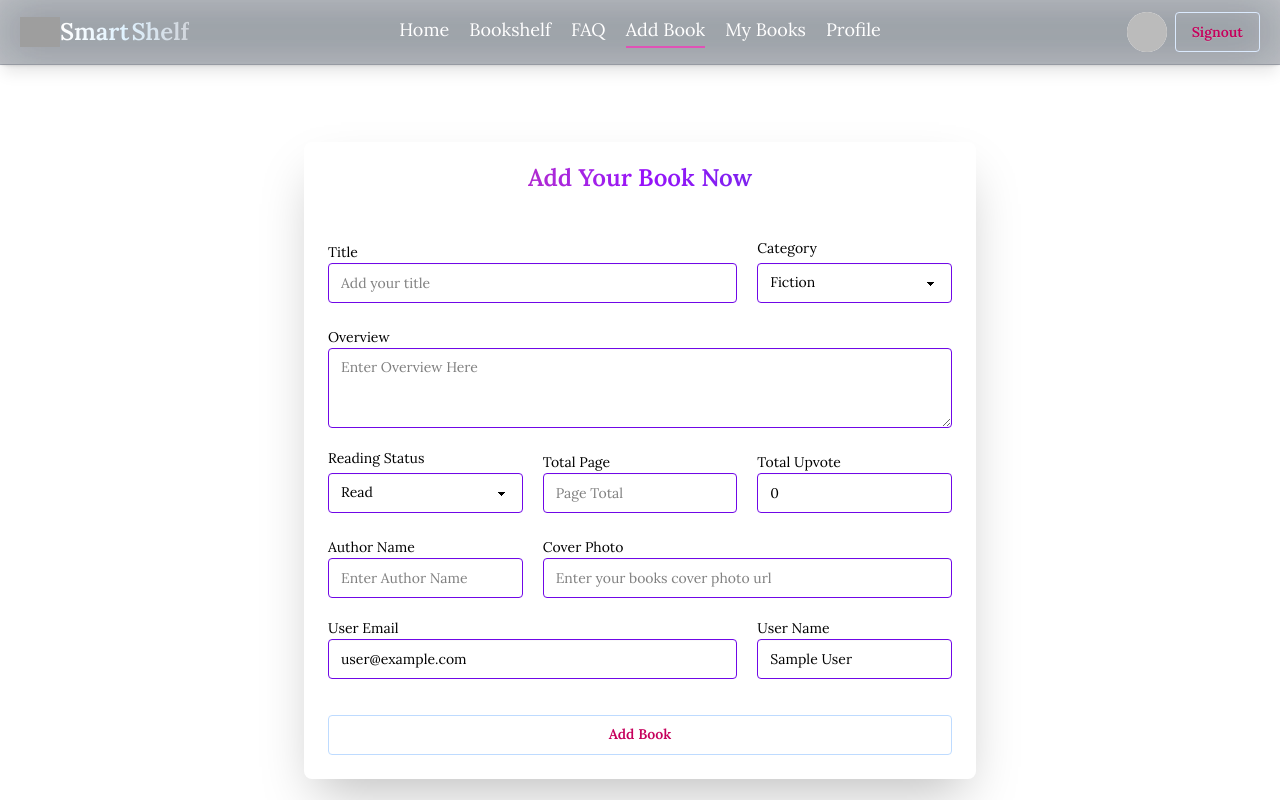
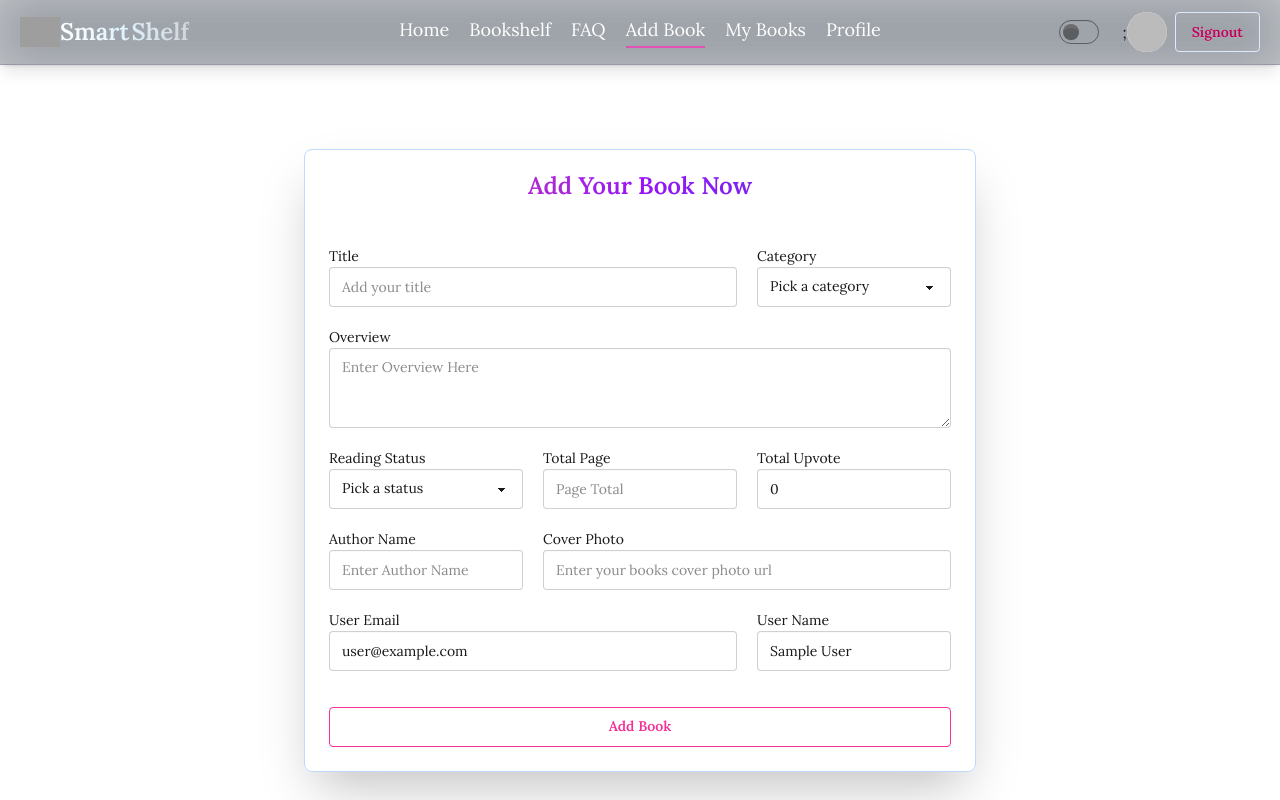
Before and after one commit to arafat-mr/smart-shelf-1, a React (Vite) app: page /addBook in a window 1280 px wide. Shown: the top 800 px of the page. Built offline with nearby package versions, Linux system fonts and the light colour scheme; no server answers; sample sign-in values are in the browser's storage; grey boxes are pictures that could not be loaded.

Commit message:
implemented light dark theme

```diff
--- a/src/Components/AddBook/AddBook.jsx
+++ b/src/Components/AddBook/AddBook.jsx
@@ -1,6 +1,5 @@
 import React, { useContext } from "react";
 import { AuthContext } from "../../Context/AuthProvider";
-import DatePicker from "react-date-picker";
 import axios from "axios";
 import Swal from "sweetalert2";
 
@@ -13,11 +12,8 @@ const AddBook = () => {
     const formData = new FormData(form);
     const finalForm = Object.fromEntries(formData.entries());
 
-
-    // send data
-
     axios
-      .post("https://virtual-bookshelf-server-ruddy.vercel.app/books",finalForm)
+      .post("https://virtual-bookshelf-server-ruddy.vercel.app/books", finalForm)
       .then((res) => {
         if (res.data.insertedId) {
           Swal.fire({
@@ -27,153 +23,156 @@ const AddBook = () => {
             showConfirmButton: true,
             timer: 1500,
           });
-           form.reset()
+          form.reset();
         }
       })
       .catch(() => {
-
         alert("error");
       });
+  };
 
-  };
   return (
-    <div className="hero  min-h-screen w-full mt-15 md:-mt-15 lg:mt-15 bg-transparent ">
-      <div className="hero-content flex-col lg:flex-row-reverse   ">
-        <div className="card  w-full  max-w-sm md:max-w-2xl shrink-0 shadow-2xl bg-trasnparent text-white ">
-          <h3 className="text-2xl text-center font-semibold p-5 bg-gradient-to-r from-pink-600 via-purple-600 to-indigo-700 bg-clip-text text-transparent ">
+    <div className="hero min-h-screen w-full mt-15 md:-mt-15 lg:mt-15 bg-transparent">
+      <div className="hero-content flex-col lg:flex-row-reverse">
+        <div className="card w-full max-w-sm md:max-w-2xl shrink-0 shadow-2xl bg-transparent text-base-content border border-blue-200">
+          <h3 className="text-2xl text-center font-semibold p-5 bg-gradient-to-r from-pink-600 via-purple-600 to-indigo-700 bg-clip-text text-transparent">
             Add Your Book Now
           </h3>
           <form
             onSubmit={handleForm}
-            className="card-body grid grid-cols-1 md:grid-cols-3 items-center gap-5 "
+            className="card-body grid grid-cols-1 md:grid-cols-3 items-center gap-5"
           >
-            {/* title  */}
-            <div className="w-full md:col-span-2 ">
-              <label className="label text-black ">Title</label>
+            {/* Title */}
+            <div className="w-full md:col-span-2">
+              <label className="label text-base-content">Title</label>
               <input
                 type="text"
-                className="input bg-transparent text-black w-full border-violet-700"
+                className="input input-bordered w-full"
                 placeholder="Add your title"
                 name="book_title"
                 required
               />
             </div>
-            {/* category  */}
+
+            {/* Category */}
             <div className="w-full md:col-span-1">
-              <label className="label text-black ">Category</label>
-              <fieldset className="fieldset">
+              <label className="label text-base-content">Category</label>
               <select
-                  className="select bg-transparent text-black w-full border-violet-700"
+                className="select select-bordered w-full"
                 name="book_category"
                 required
+                defaultValue=""
               >
-                  <option disabled={true}>Pick a category</option>
+                <option value="" disabled>
+                  Pick a category
+                </option>
                 <option>Fiction</option>
                 <option>Non-Fiction</option>
                 <option>Fantasy</option>
               </select>
-              </fieldset>
             </div>
 
-            {/* over view  */}
+            {/* Overview */}
             <div className="md:col-span-3">
-              <label className="label text-black ">Overview</label>
+              <label className="label text-base-content">Overview</label>
               <textarea
-                type="text"
                 placeholder="Enter Overview Here"
-                className="textarea bg-transparent text-black w-full border-violet-700 "
+                className="textarea textarea-bordered w-full"
                 name="book_overview"
                 required
               ></textarea>
             </div>
-            {/* reading status  */}
+
+            {/* Reading Status */}
             <div className="w-full md:col-span-1">
-              <label className="label text-black ">Reading Status</label>
-              <fieldset className="fieldset">
+              <label className="label text-base-content">Reading Status</label>
               <select
-                  className="select bg-transparent text-black w-full border-violet-700"
+                className="select select-bordered w-full"
                 name="reading_status"
                 required
+                defaultValue=""
               >
-                  <option disabled={true}>Pick a status</option>
+                <option value="" disabled>
+                  Pick a status
+                </option>
                 <option>Read</option>
-                  <option>Reading </option>
+                <option>Reading</option>
                 <option>Want-to-read</option>
               </select>
-              </fieldset>
             </div>
-            {/* total page  */}
+
+            {/* Total Page */}
             <div className="md:col-span-1">
-              <label className="label text-black">Total Page</label>
+              <label className="label text-base-content">Total Page</label>
               <input
                 type="number"
-                className="input bg-transparent text-black w-full border-violet-700"
+                className="input input-bordered w-full"
                 placeholder="Page Total"
                 name="total_page"
                 required
               />
             </div>
-            {/* upvote  */}
+
+            {/* Upvote */}
             <div className="md:col-span-1">
-              <label className="label text-black">Total Upvote</label>
+              <label className="label text-base-content">Total Upvote</label>
               <input
                 type="number"
-                className="input bg-transparent text-black w-full border-violet-700"
-                placeholder='Upvote'
+                className="input input-bordered w-full"
+                placeholder="Upvote"
                 name="upvote"
                 required
                 defaultValue={upvote}
                 readOnly
               />
             </div>
-            {/* book_author  */}
+
+            {/* Author Name */}
             <div className="md:col-span-1">
-              <label className="label text-black">Author Name</label>
+              <label className="label text-base-content">Author Name</label>
               <input
                 type="text"
-                className="input bg-transparent text-black w-full border-violet-700"
+                className="input input-bordered w-full"
                 placeholder="Enter Author Name"
-                // defaultValue={user && user}
-                // readOnly
                 name="book_author"
                 required
               />
             </div>
-            {/* coverphoto */}
+
+            {/* Cover Photo */}
             <div className="md:col-span-2">
-              <label className="label text-black">Cover Photo</label>
+              <label className="label text-base-content">Cover Photo</label>
               <input
                 type="url"
-                className="input bg-transparent text-black w-full border-violet-700"
+                className="input input-bordered w-full"
                 placeholder="Enter your books cover photo url"
-                // defaultValue={user && user.displayName}
-                // readOnly
                 name="cover_photo"
                 required
               />
             </div>
 
-            {/* email  */}
+            {/* User Email */}
             <div className="md:col-span-2">
-              <label className="label text-black">User Email</label>
+              <label className="label text-base-content">User Email</label>
               <input
                 type="email"
-                className="input bg-transparent text-black w-full border-violet-700"
+                className="input input-bordered w-full"
                 placeholder="Email"
-                defaultValue={user && user.email}
+                defaultValue={user?.email}
                 readOnly
                 name="user_email"
                 required
               />
             </div>
-            {/* user name  */}
+
+            {/* User Name */}
             <div className="md:col-span-1">
-              <label className="label text-black">User Name</label>
+              <label className="label text-base-content">User Name</label>
               <input
                 type="text"
-                className="input bg-transparent text-black w-full border-violet-700"
+                className="input input-bordered w-full"
                 placeholder="Username"
-                defaultValue={user && user.displayName}
+                defaultValue={user?.displayName}
                 readOnly
                 name="user_name"
                 required
@@ -183,7 +182,7 @@ const AddBook = () => {
             <div className="md:col-span-3">
               <button
                 type="submit"
-                className="btn btn-outline btn-secondary mt-4 w-full text-pink-700 border-blue-200 hover:bg-gray-300 "
+                className="btn btn-outline btn-secondary mt-4 w-full"
               >
                 Add Book
               </button>
--- a/src/Components/Navbar/Navbar.jsx
+++ b/src/Components/Navbar/Navbar.jsx
@@ -1,4 +1,4 @@
-import React, { useContext } from "react";
+import React, { useContext, useEffect, useState } from "react";
 import { Link, NavLink } from "react-router";
 import "./Navbar.css";
 import { AuthContext } from "../../Context/AuthProvider";
@@ -71,6 +71,20 @@ const Navbar = () => {
 
   </>
 );
+const [theme, setTheme] = useState(
+  localStorage.getItem("theme") === "light" ? "light" : "dark"
+);
+useEffect(() => {
+  const savedTheme = localStorage.getItem("theme");
+  setTheme(savedTheme);
+  document.querySelector("html").setAttribute("data-theme", savedTheme);
+}, [theme]);
+
+const handleThemeChange = (event) => {
+  const newTheme = event.target.checked ? "dark" : "light";
+  setTheme(newTheme);
+  localStorage.setItem("theme", newTheme);
+};
 if (loading) {
     return <LoadingSpinner/>
   }
@@ -127,6 +141,13 @@ if (loading) {
         </ul>
       </div>
       <div className="navbar-end space-x-1 lg:space-x-2">
+        <input
+  type="checkbox"
+  value="dark"
+  className="toggle theme-controller mr-6"
+  checked={theme === "dark"}
+  onChange={handleThemeChange}
+/>;
 
         {user ? (<>
           <div className="bg-white rounded-full h-9 w-9 lg:h-10 lg:w-10 overflow-hidden"><img className="w-full h-full" src={user.photoURL} alt="" /></div>
--- a/src/index.css
+++ b/src/index.css
@@ -1,7 +1,15 @@
 
 @import url('https://fonts.googleapis.com/css2?family=Lora:ital,wght@0,400..700;1,400..700&family=Poppins:ital,wght@0,100;0,200;0,300;0,400;0,500;0,600;0,700;0,800;0,900;1,100;1,200;1,300;1,400;1,500;1,600;1,700;1,800;1,900&display=swap');
+/* @import "tailwindcss";
+@plugin "daisyui"; */
+
 @import "tailwindcss";
-@plugin "daisyui";
+@plugin "daisyui" {
+  themes: light --default, dark --prefersdark;
+}
+
+@custom-variant dark (&:where([data-theme=dark], [data-theme=dark] *));
+
 *{
     font-family: 'Lora';
 }
```
Lines whose indentation alone changed are shown as unchanged.
